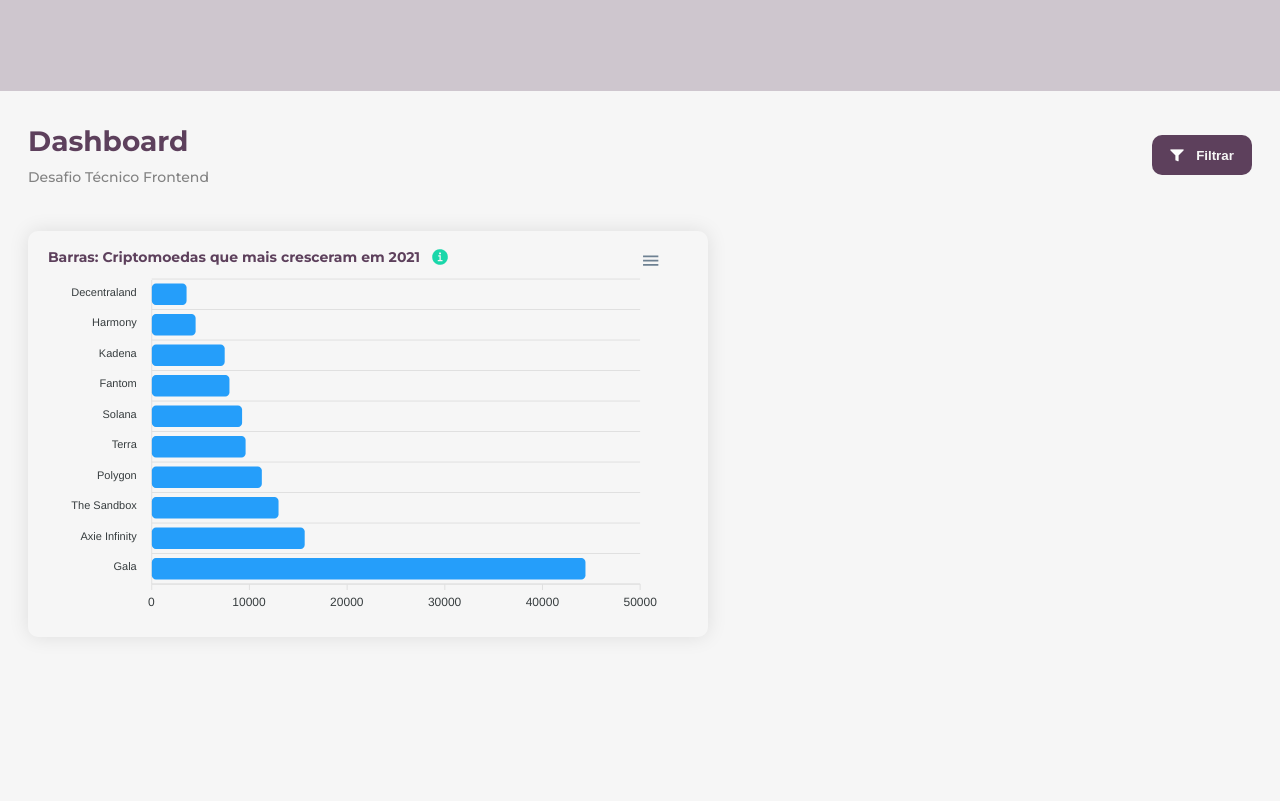
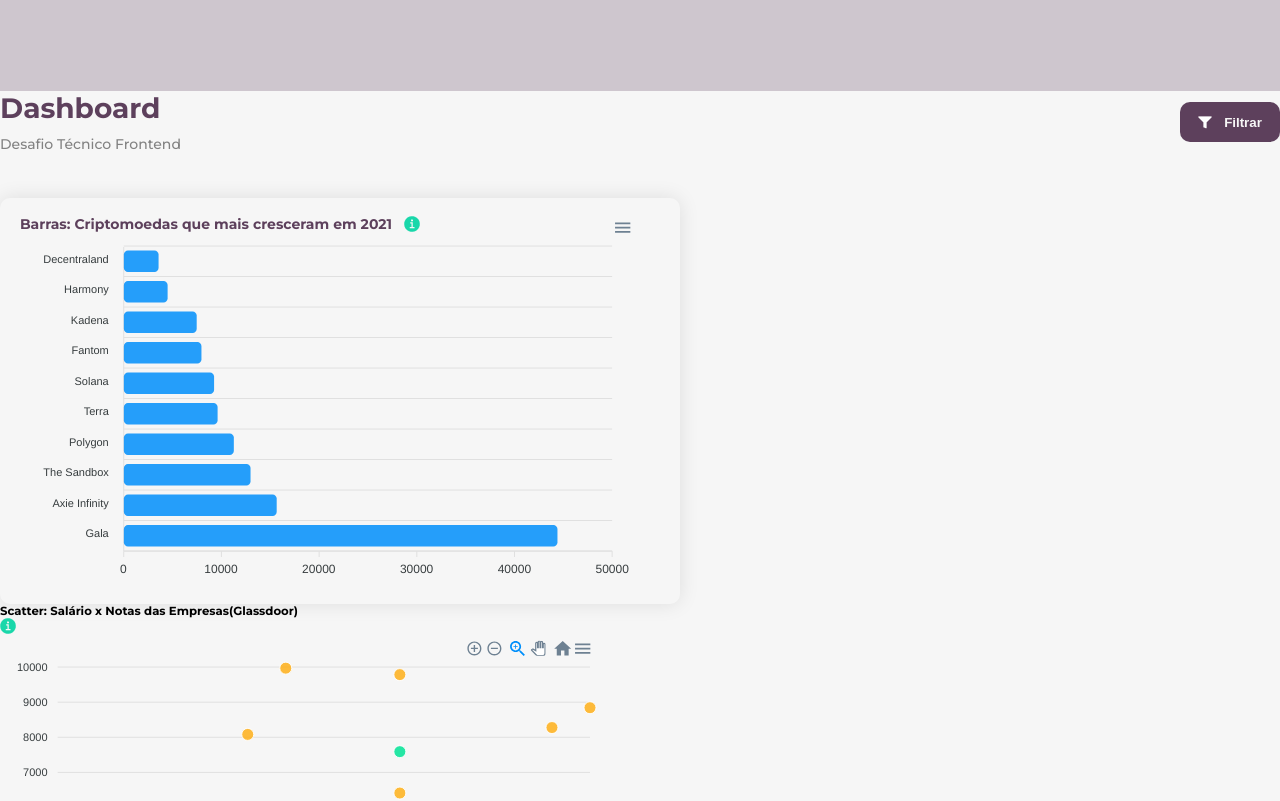
Before and after one commit to RSobrinho/DesafioEstagio, a React (Create React App) app: page / in a window 1280 px wide. Shown: the top 801 px of the page. Built offline with nearby package versions, Linux system fonts and the light colour scheme.

Commit message:
fix: organizacao HTML nos containers do header, e dos graficos

```diff
--- a/src/App.js
+++ b/src/App.js
@@ -1,14 +1,18 @@
 import './style.css'
 import Header from './Components/Header'
 import BarChart from './Components/BarChart'
+import ScatterChart from './Components/ScatterChart'
 function App() {
   return (
     <div className="App">
       <div className="rectangle"></div>
 
-      <div className="container">
+      <div className="Header__container">
         <Header />
+      </div>
+      <div className="Charts__container">
         <BarChart />
+        <ScatterChart />
       </div>
     </div>
   )
```
